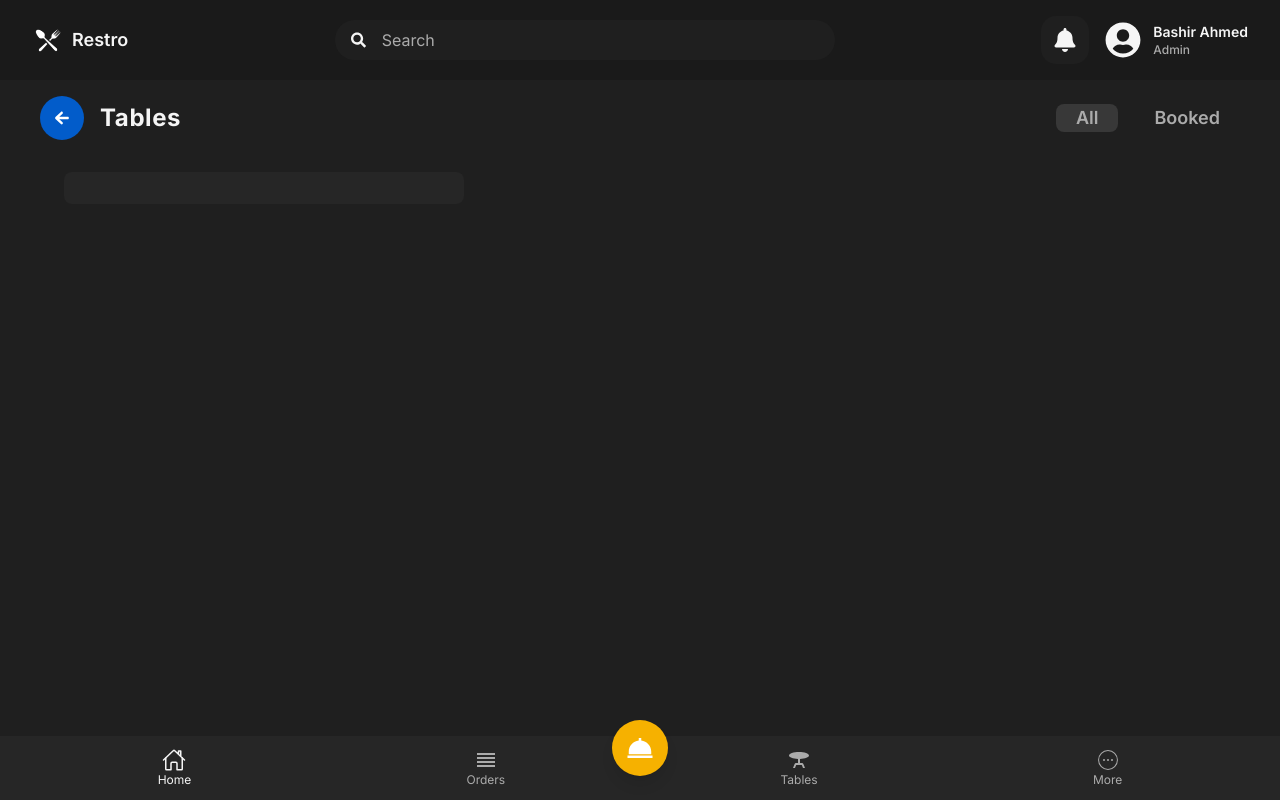
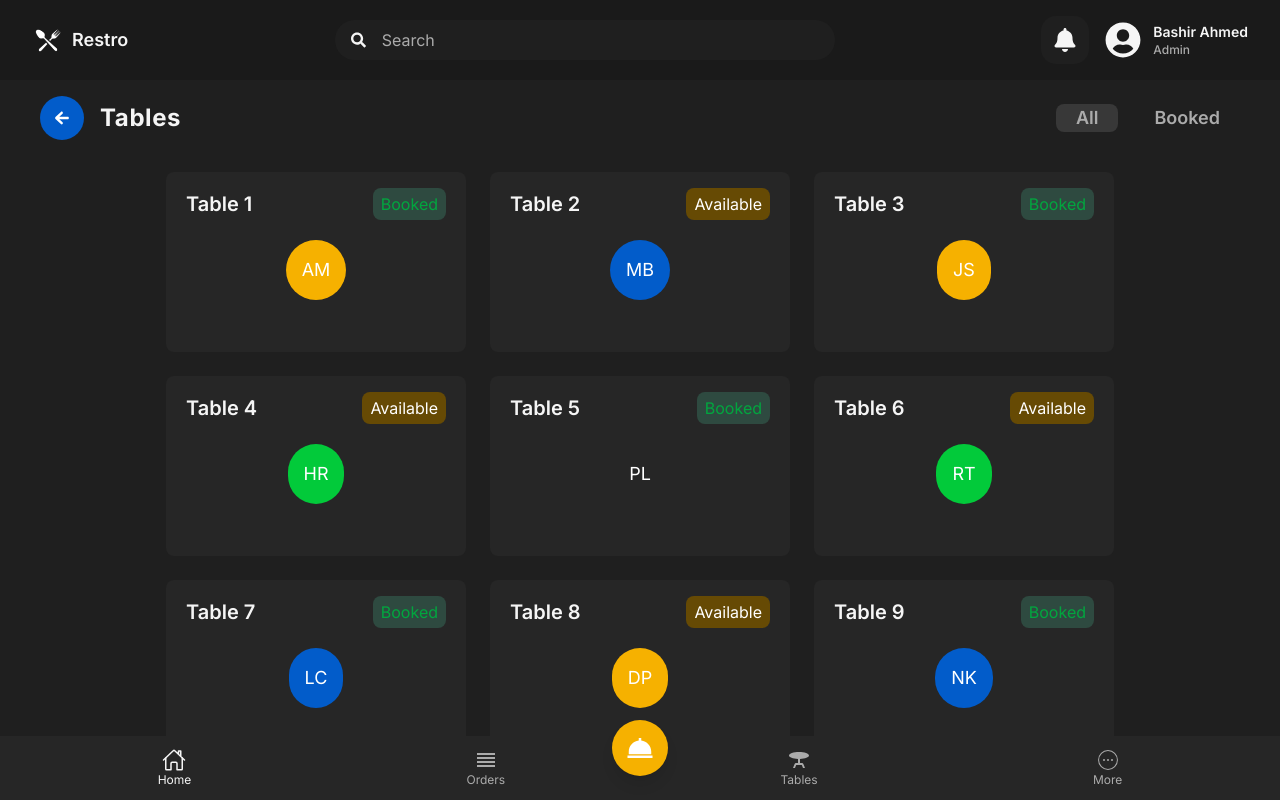
Before and after one commit to BashirAhmed-cse/mern-pos, a React (Vite) app in the folder pos-client/: page /tables in a window 1280 px wide. Built offline with nearby package versions, Linux system fonts and the light colour scheme.

Commit message:
table ui complete

```diff
--- a/pos-client/src/components/tables/TableCard.jsx
+++ b/pos-client/src/components/tables/TableCard.jsx
@@ -1,11 +1,21 @@
-import React from 'react'
+import React from "react";
+import { getRandomBG } from "../../utils";
 
-const TableCard = () => {
+const TableCard = ({key, name, status, initials}) => {
+
+
+
   return (
-    <div className='w-[400px] bg-[#262626] p-4 rounded-lg mb-4'>
+    <div key={key} className="w-[300px] hover:bg-[#2c2c2c] bg-[#262626] p-4 rounded-lg  cursor-pointer">
+      <div className="flex items-center justify-between px-1">
+        <h1 className="text-[#f5f5f5] text-xl font-semibold">{name}</h1>
+        <p className={`${status==="Booked" ? "text-green-600 bg-[#2e4a40]" : "bg-[#664a04] text-white"} px-2 py-1 rounded-lg`}>{status}</p>
+      </div>
+       <div className="flex items-center justify-center mt-5 mb-9">
+       <h1 className={`${getRandomBG()} text-white rounded-full p-4 text-lg`}>{initials}</h1>
+       </div>
+    </div>
+  );
+};
 
-    </div>
-  )
-}
-
-export default TableCard
+export default TableCard;
--- a/pos-client/src/pages/Tables.jsx
+++ b/pos-client/src/pages/Tables.jsx
@@ -2,6 +2,7 @@ import React, { useState } from "react";
 import BottomNav from "../components/shared/BottomNav";
 import BackButton from "../components/shared/BackButton";
 import TableCard from "../components/tables/TableCard";
+import { tables } from "../constants";
 
 const Tables = () => {
   const [status, setStatus] = useState("all");
@@ -34,8 +35,15 @@ const Tables = () => {
           </button>
         </div>
       </div>
-      <div className="px-16 py-4">
-      <TableCard />
+      <div className="flex flex-wrap items-center justify-center gap-6 px-16 py-4 overflow-scroll h-[calc(100vh-5rem)]">
+
+      {
+        tables.map((table)=>{
+          return(
+            <TableCard key={table.id} name={table.name} status={table.status} initials={table.initial}/>
+          )
+        })
+      }
       </div>
       <BottomNav />
     </section>
--- /dev/null
+++ b/pos-client/src/utils/index.js
@@ -0,0 +1,11 @@
+export const getRandomBG = () => {
+    const colors = [
+        "#f6b100",
+        "#025cca",
+        "#be3e3f",
+        "#02ca3a"
+
+    ];
+    const color = colors[Math.floor(Math.random() * colors.length)];
+    return "bg-[" + color + "]";
+}
```
